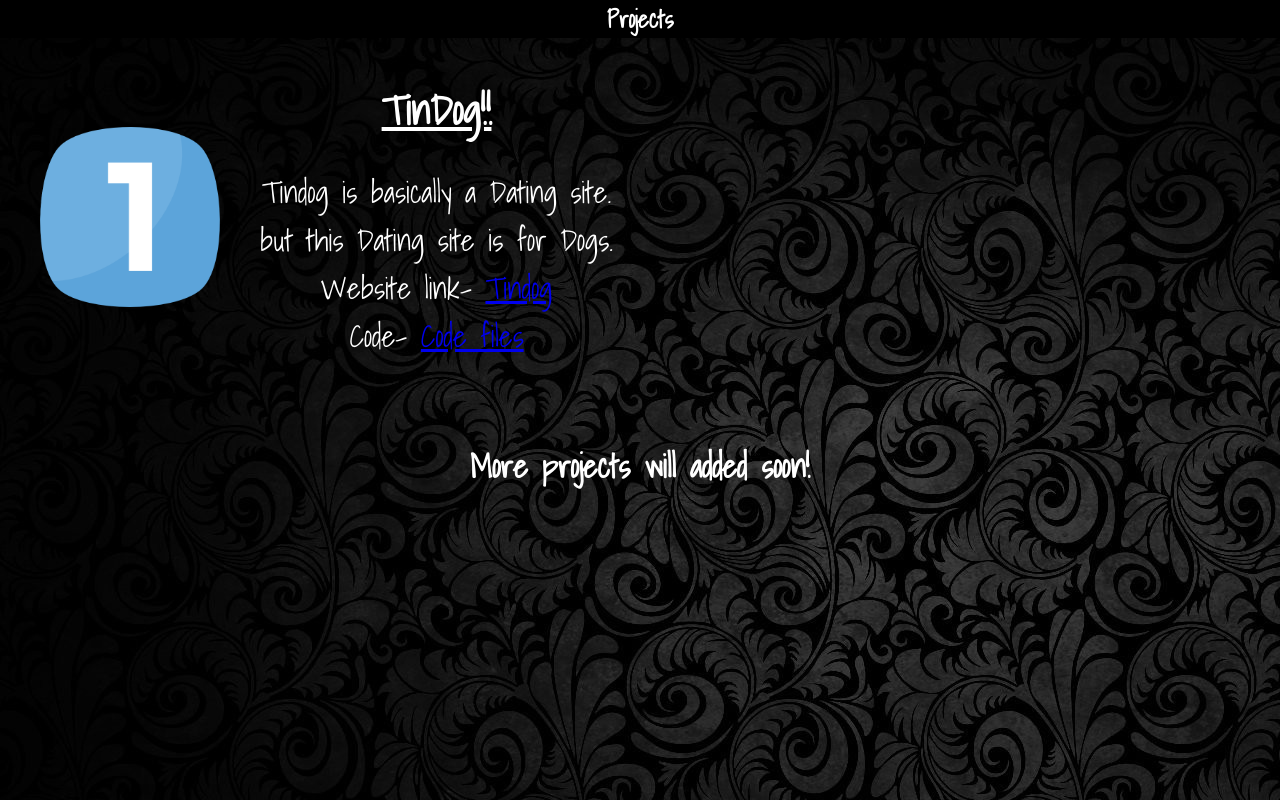
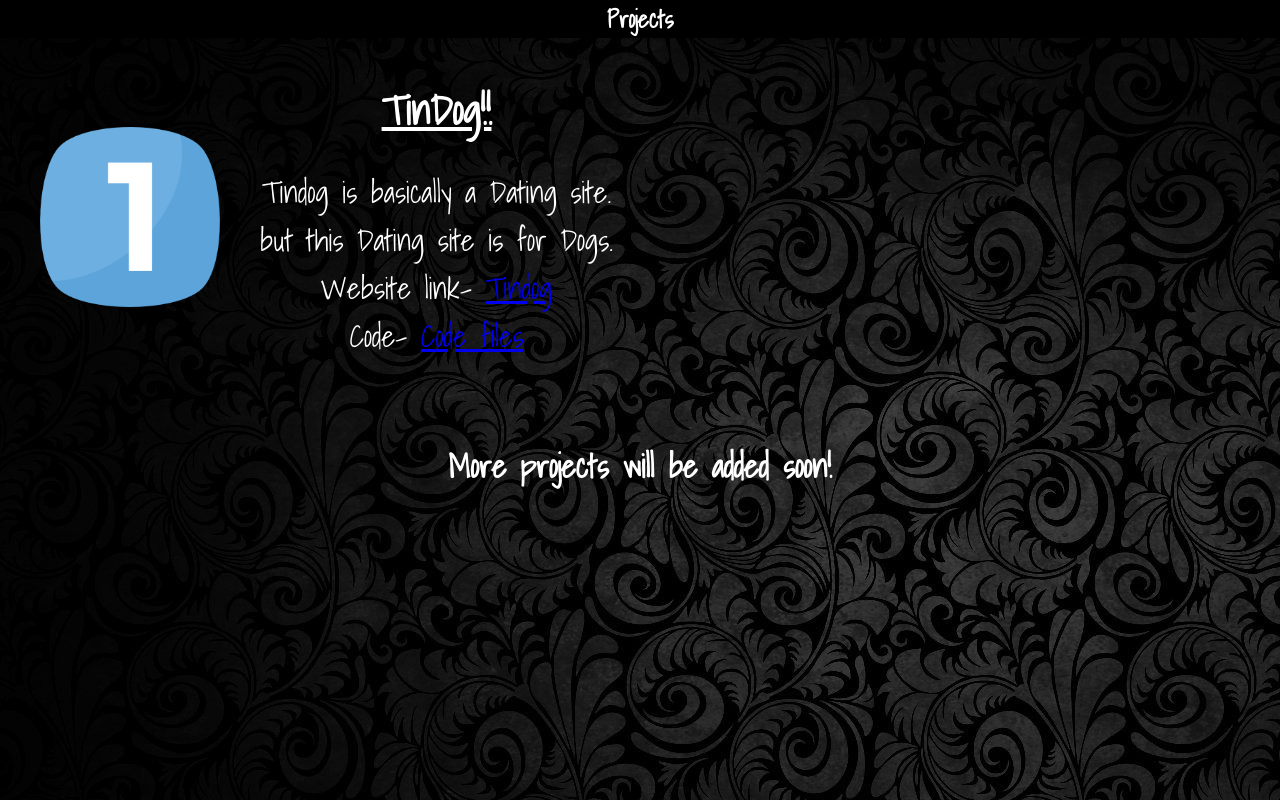
Before and after one commit to Shourya70073/shourya-portfolio, a plain HTML site: page project.html in a window 1280 px wide. Drawn offline with Linux system fonts and the light colour scheme.

Commit message:
Update project.html

```diff
--- a/project.html
+++ b/project.html
@@ -34,7 +34,7 @@
             </tr>
         </table>
         <h1 style="color: white; font-family: 'Shadows Into Light',
-        cursive;">More projects will added soon!</h1>
+        cursive;">More projects will be added soon!</h1>
 
     </div>
 </body>
```
